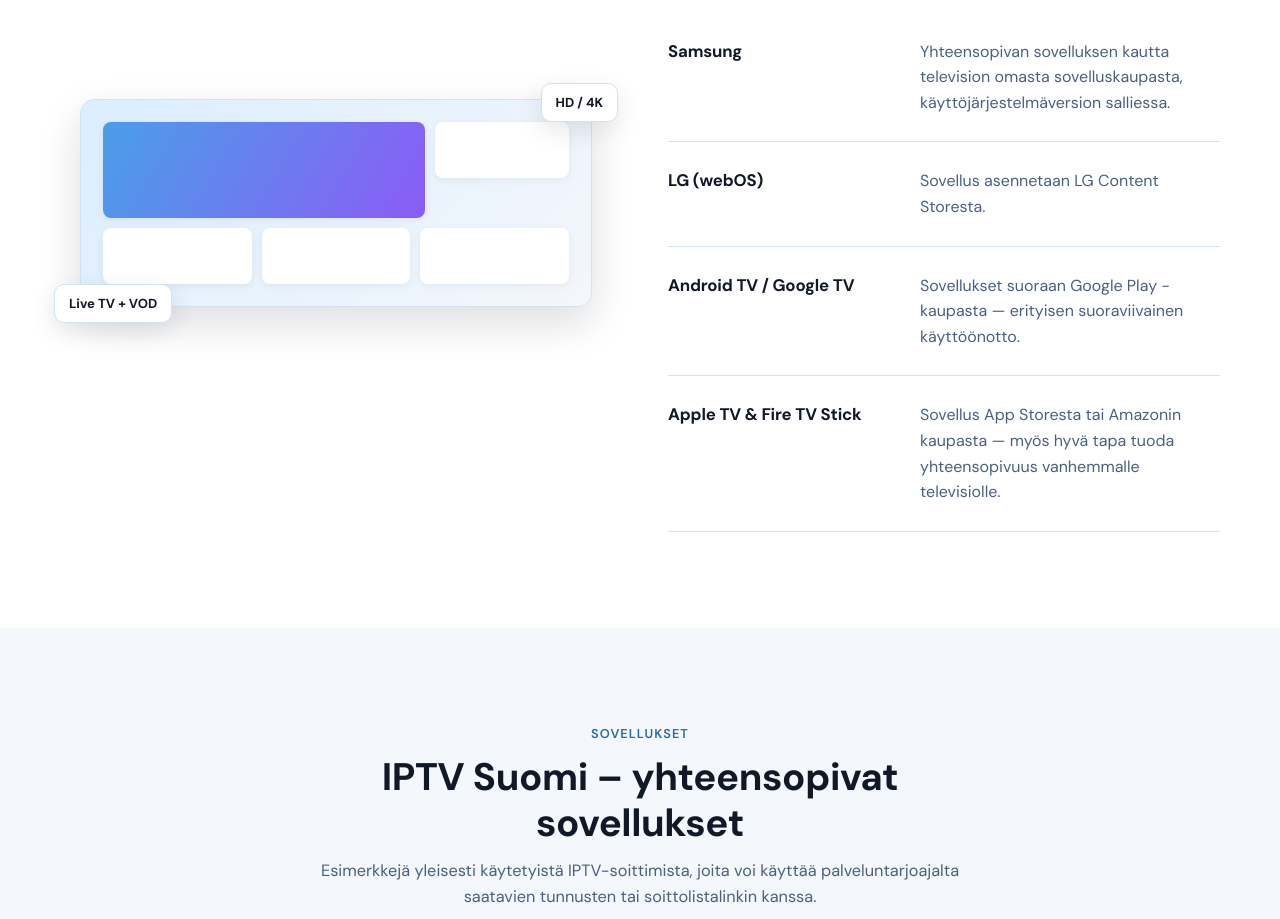
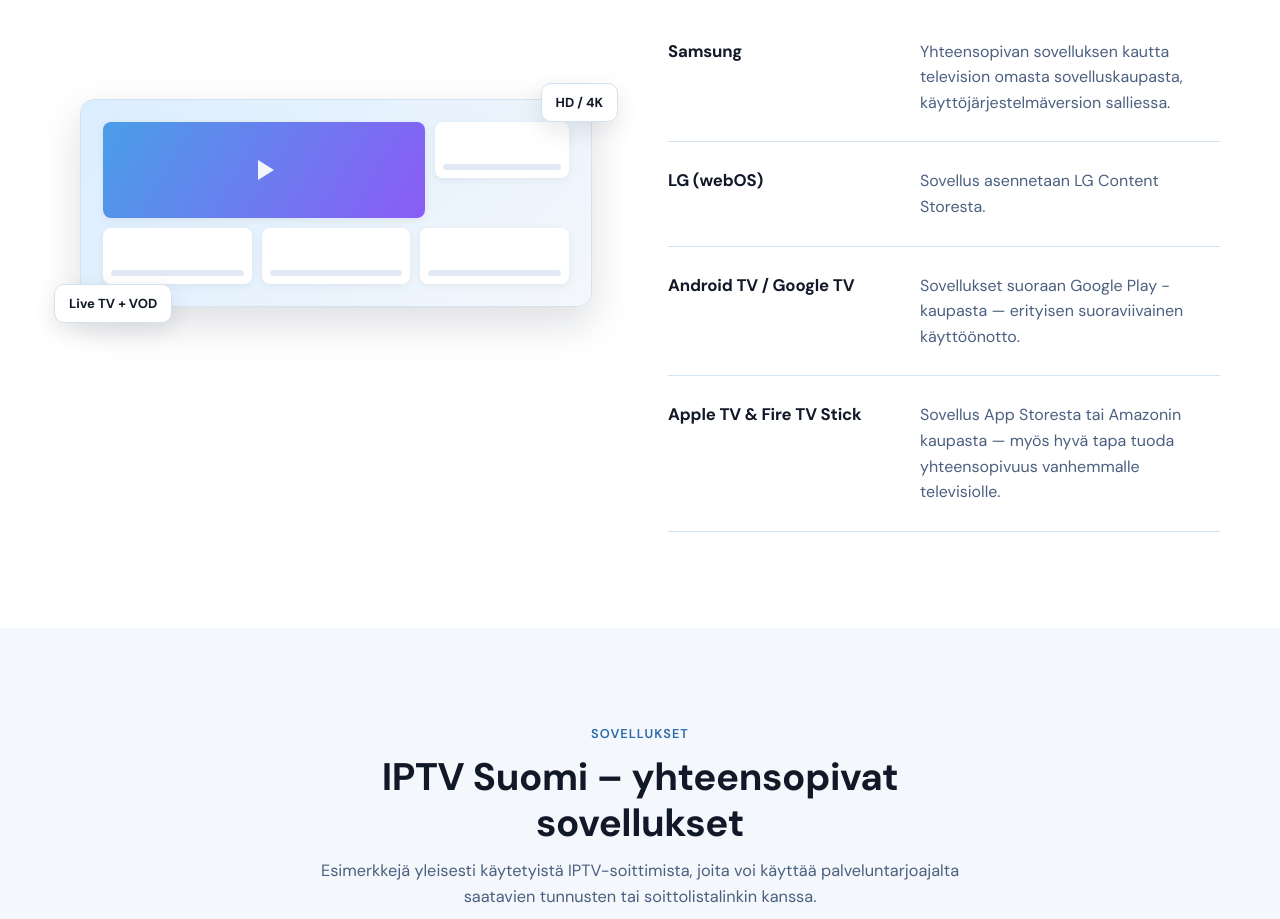
Before and after one commit to Salaheddine2007/finland-website, a plain HTML site: page index.html in a window 1280 px wide. Shown: the part 9533-10452 px from the top of the page. Drawn offline with Linux system fonts and the light colour scheme.

Commit message:
Enhance device mockup with CSS-only play icon and title-bar details
Still no real imagery - added a CSS triangle play-icon on the featured
gradient tile and a subtle title-bar strip under each plain tile, so
the mockup reads more like a VOD interface without using the copyrighted
posters from @aflam (Sonic the Hedgehog 2, The Last Kingdom, etc.) that
the user opted to skip.

```diff
--- a/assets/styles.css
+++ b/assets/styles.css
@@ -428,8 +428,28 @@ a:focus-visible, button:focus-visible, summary:focus-visible, .btn:focus-visible
 }
 .device-mockup .screen-row { display: flex; gap: 10px; margin-bottom: 10px; }
 .device-mockup .screen-row:last-child { margin-bottom: 0; }
-.device-mockup .block { background: #ffffff; border-radius: 8px; height: 56px; flex: 1; box-shadow: var(--shadow-sm); }
-.device-mockup .block.wide { flex: 2.4; background: linear-gradient(120deg, var(--sky), var(--purple)); height: 96px; }
+.device-mockup .block {
+  background: #ffffff; border-radius: 8px; height: 56px; flex: 1; box-shadow: var(--shadow-sm);
+  position: relative; overflow: hidden;
+}
+.device-mockup .block::after {
+  content: ''; position: absolute; left: 8px; right: 8px; bottom: 8px; height: 6px;
+  background: var(--border); border-radius: 3px; opacity: 0.7;
+}
+.device-mockup .block.wide {
+  flex: 2.4; height: 96px;
+  background: linear-gradient(120deg, var(--sky), var(--purple));
+  display: flex; align-items: center; justify-content: center;
+}
+.device-mockup .block.wide::after { display: none; }
+.device-mockup .block.wide::before {
+  content: '';
+  width: 0; height: 0;
+  border-style: solid;
+  border-width: 10px 0 10px 16px;
+  border-color: transparent transparent transparent rgba(255, 255, 255, 0.92);
+  margin-left: 4px;
+}
 .device-mockup .float-chip {
   position: absolute; background: #ffffff; border: 1px solid var(--border); border-radius: 10px;
   padding: 8px 14px; box-shadow: var(--shadow-md); font-weight: 700; font-size: 0.82rem; color: var(--text);
```
